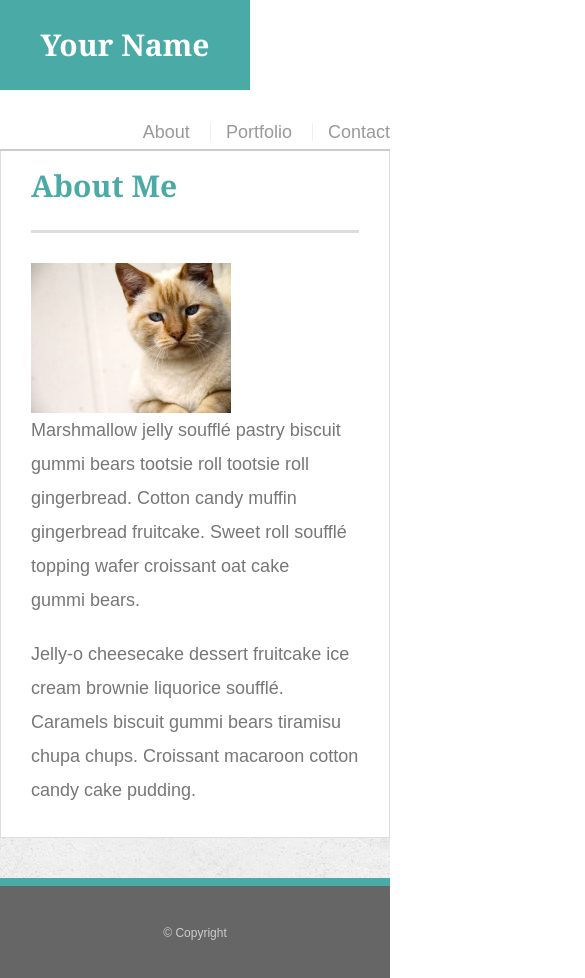
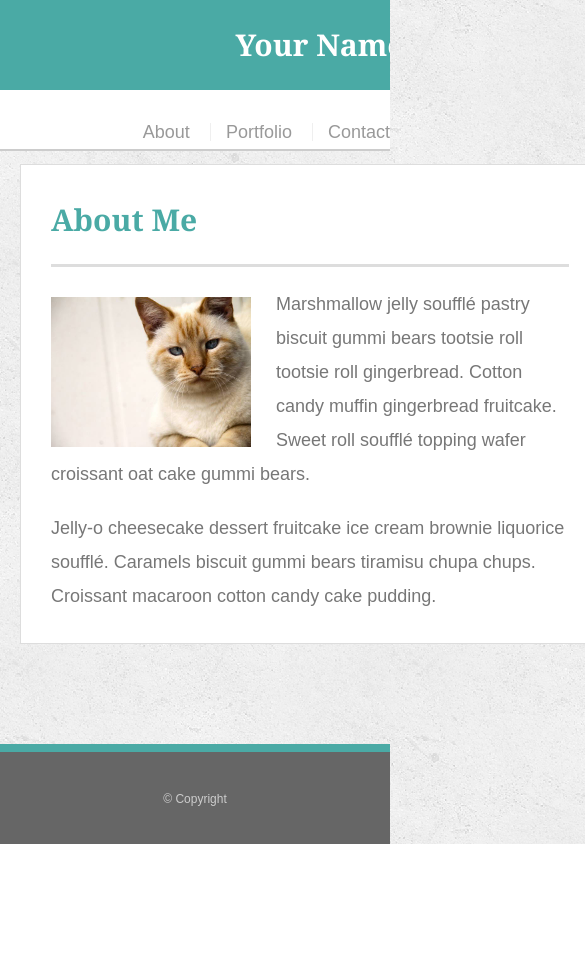
Before and after one commit to gguitart/Responsive-Portfolio, a plain HTML site: page Supplemental/index.html in a window 390 px wide. Shown: the whole page, 585 px wide, since content can reach past the window. After the commit the page ends 844 px from the top, so only its background shows below. Drawn offline with Linux system fonts and the light colour scheme.

Commit message:
Uploading code for Sergio to take a look at

```diff
--- a/Supplemental/assets/css/style.css
+++ b/Supplemental/assets/css/style.css
@@ -1,8 +1,6 @@
 @import url("reset.css");
 
-
-
-body{
+body {
   font-family: Arial, "Helvetica Neue", Helvetica, sans-serif;
 
   /* Typography */
@@ -386,3 +384,20 @@ input[type=submit] {
   border: 0 none;
 
 }
+
+@media screen and (max-width: 640px) {
+  #logo {width: 640px};
+  #head-list {
+    padding-right: 600px;}
+  .main-section{
+    width: 580px;
+  margin-left:20px; }
+  }
+
+@media screen and (max-width: 768px) {
+
+}
+
+@media screen and (max-width: 980px) {
+
+}
```
Also changed, not shown: Supplemental/contact.html (+2 -0 lines), Supplemental/index.html (+2 -0 lines), 1 other file.
